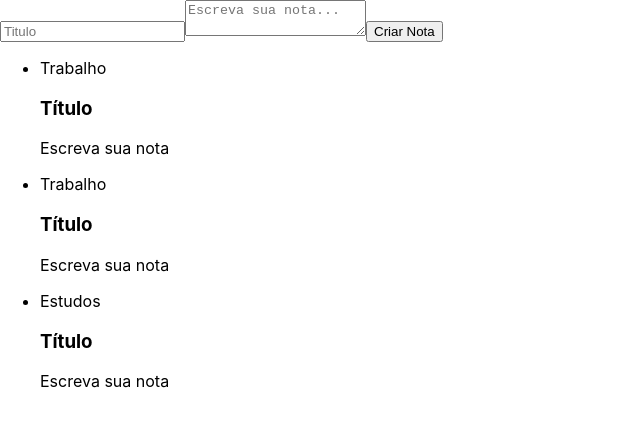
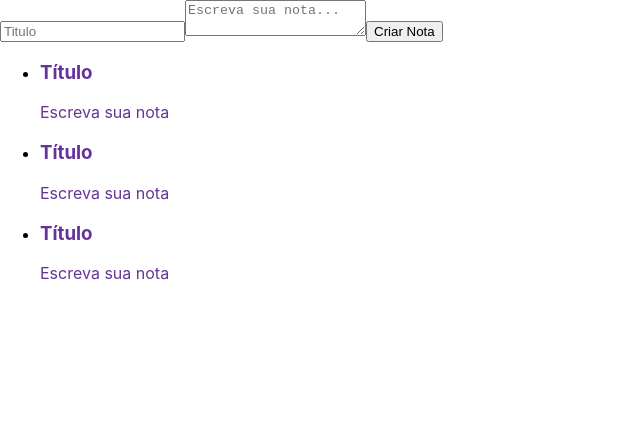
Before and after one commit to Yuricoelho/javascript-reactjs, a React (Create React App) app: page / in a window 1280 px wide. Shown: the top 426 px of the page, without its empty margins (0-640 px from the left). Built offline with nearby package versions, Linux system fonts and the light colour scheme.

Commit message:
Testando a estilização com o css.

```diff
--- a/src/components/CardNota.jsx
+++ b/src/components/CardNota/CardNota.jsx
@@ -1,9 +1,10 @@
 import React, { Component } from 'react';
+import "./estilo.css"
 
-export class CardNota extends React.Component {
+export class CardNota extends Component {
     render() {
         return (
-            <section>
+            <section className="card-nota">
                 <header>
                 <h3>Título</h3>
                 </header>
--- /dev/null
+++ b/src/components/CardNota/estilo.css
@@ -0,0 +1,3 @@
+.card-nota{
+    color: rebeccapurple;
+}
--- a/src/components/ListaDeNotas.jsx
+++ b/src/components/ListaDeNotas.jsx
@@ -1,18 +1,19 @@
 import React, { Component } from "react";
-import CardNota from "./CardNota";
+import CardNota from "./CardNota/CardNota";
 
 class ListaDeNotas extends Component{
 
     render(){
         return (
-            <ul>{Array.of("Trabalho", "Trabalho", "Estudos").map(categoria => {
+            <ul>
+                {Array.of("Trabalho", "Trabalho", "Estudos").map((categoria, index) => {
                 return (
-                    <li>
-                        <div>{categoria}</div>
+                    <li key={index}>
                         <CardNota/>
                     </li>
                 );
-            })}</ul>
+            })}
+            </ul>
         );
     }
 }
```
